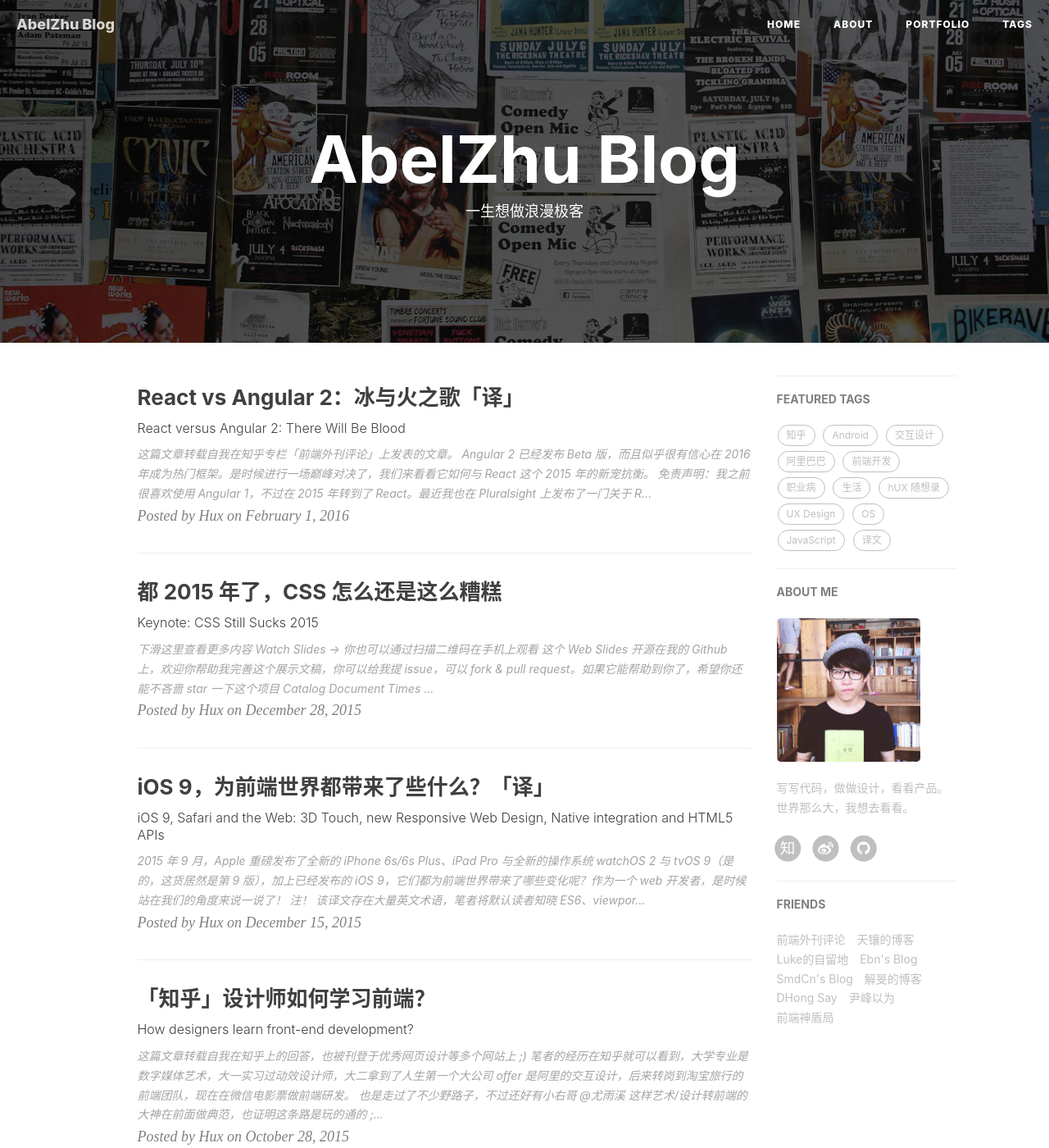
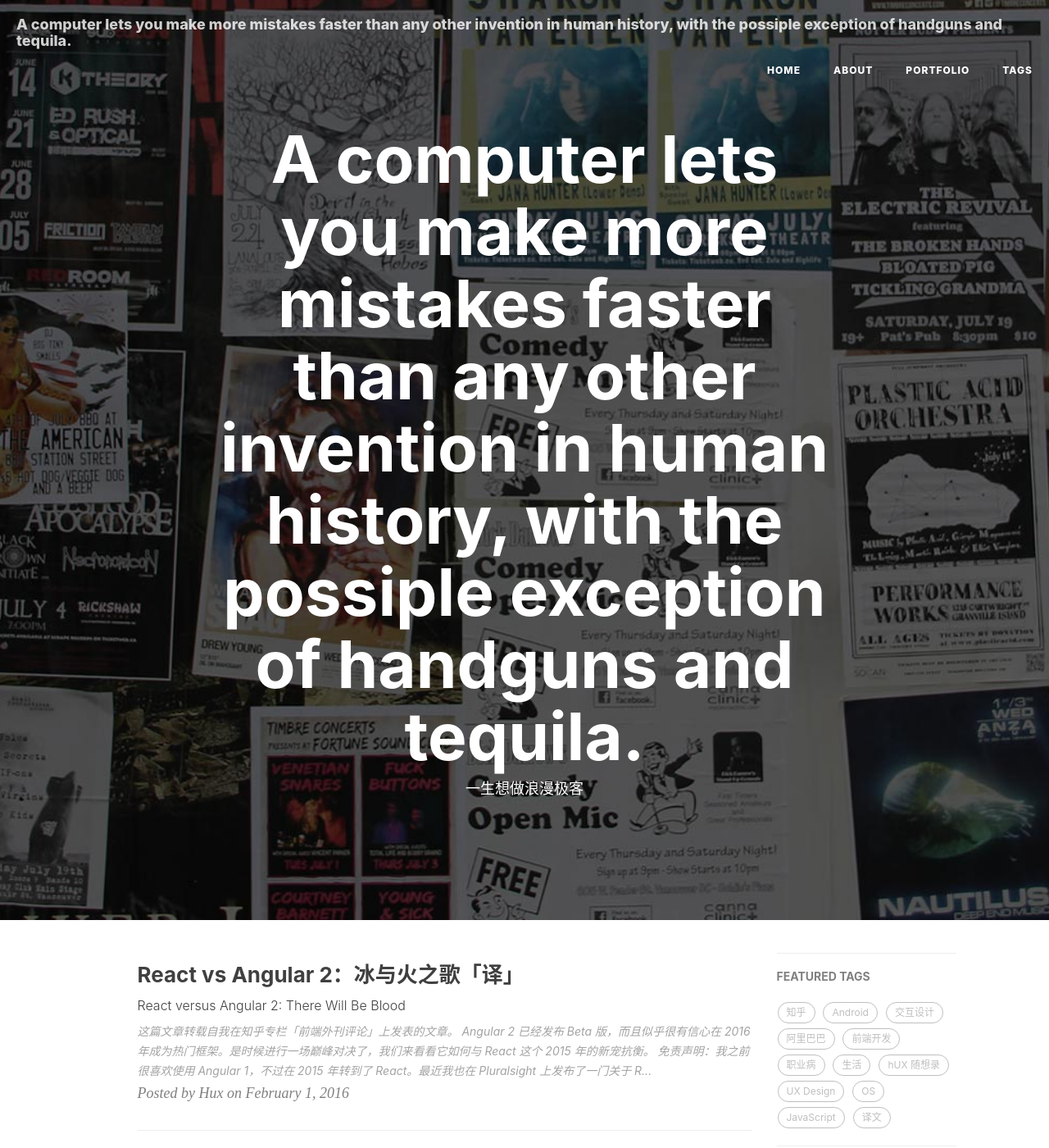
Before and after one commit to sbzhu/sbzhu.github.io, a Jekyll site: the page built from index.html, in a window 1280 px wide and 1400 px high. Shown: the whole window at 82% size. Built offline with Jekyll 4.4.1, drawn with Linux system fonts in a browser that asks for light colours; nearby versions of some CDN libraries; the list of posts is cut into pages by our own code; comment, search, counter and statistics services are not loaded; some of the changed lines change nothing that is shown; some of the changed text lies outside the part shown.

Commit message:
changed config.yml

```diff
--- a/_config.yml
+++ b/_config.yml
@@ -1,6 +1,6 @@
 # Site settings
-title: AbelZhu Blog
-SEOTitle: "A computer lets you make more mistakes faster than any other invention in human history, with the possiple exception of handguns and tequila."
+eSEOTitle: AbelZhu Blog
+title: "A computer lets you make more mistakes faster than any other invention in human history, with the possiple exception of handguns and tequila."
 header-img: img/home-bg.jpg
 email: sbzhu@ipp.cas.cn
 description: "A computer lets you make more mistakes faster than any other invention in human history, with the possiple exception of handguns and tequila."
```
Also changed, not shown: 1 other file.
